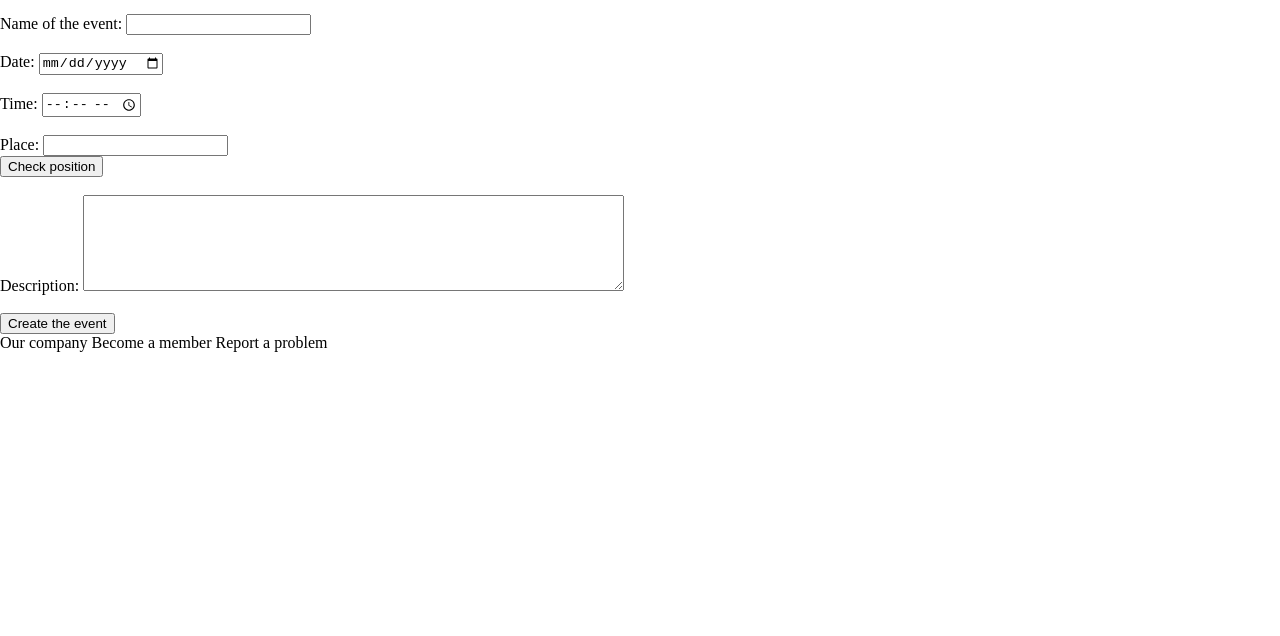
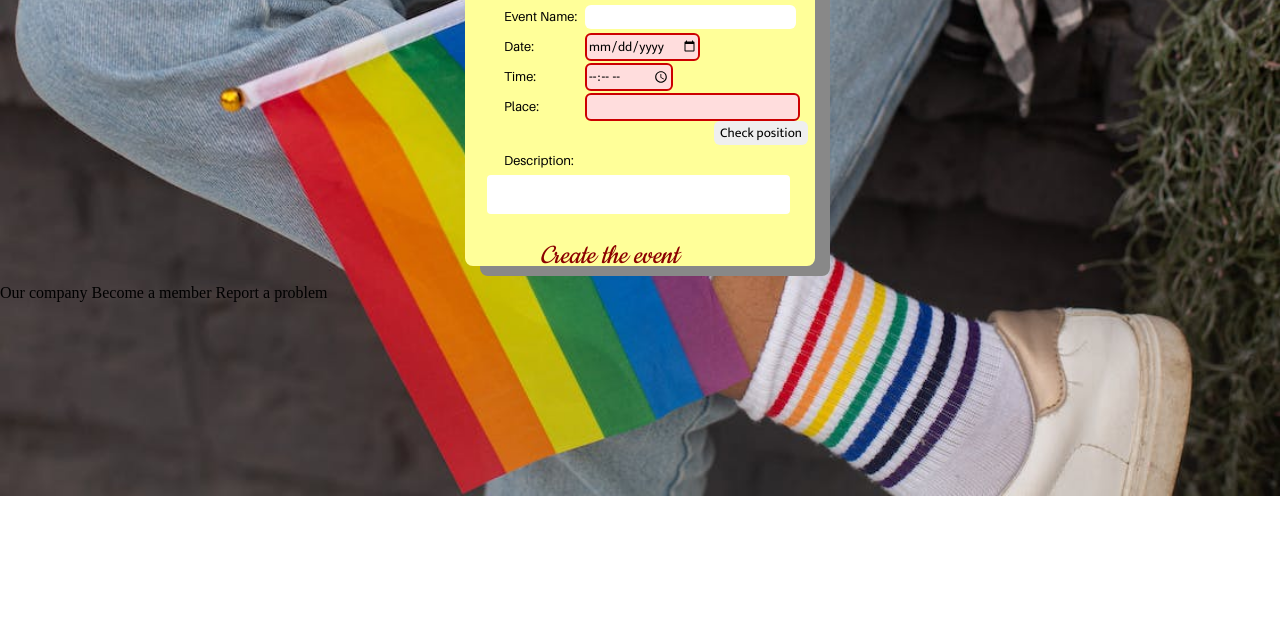
Before and after one commit to 01iverr/Queer-rar_webpage, a website: page public/view/html_pages/add_event.html in a window 1280 px wide. Shown: the part 164-800 px from the top of the page. Drawn offline with nearby package versions, Linux system fonts and the light colour scheme; files that its build step writes are made by us from their sources; no server answers.

Commit message:
Events/Password pages forgot password page bugs fixed (todo: fix the link that has the reset button) create event (completed for >450)

```diff
--- /dev/null
+++ b/public/view/css_code/add_event.css
@@ -0,0 +1,19 @@
+body {
+  background-image: url('../media/background_photos/events.png');
+  background-repeat: no-repeat;
+  background-position: center;
+  background-size: cover;
+}
+
+h1{
+  margin-top: -60px;
+}
+
+#firstlabel{
+  margin-top: -50px;
+}
+
+#checkpos{
+  margin-left: 240px;
+
+}
--- a/public/view/html_pages/add_event.html
+++ b/public/view/html_pages/add_event.html
@@ -4,6 +4,8 @@
     <meta charset="utf-8">
     <meta name="viewport" content="width=device-width, initial-scale=1.0">
     <link rel="stylesheet" href="../../view/css_code/main.css">
+    <link rel="stylesheet" href="../../view/css_code/forms.css">
+    <link rel="stylesheet" href="../../view/css_code/add_event.css">
     <link rel="icon" type="image/x-icon" href="../../view/media/header-footer/queerrar.ico">
     <title> Queer-rar Add Event </title>
     <script src="https://cdn.jsdelivr.net/npm/handlebars@latest/dist/handlebars.js"></script>
@@ -20,48 +22,43 @@
     <!-- ========================== Main ========================== -->
 
     <main id="index-page-components">
-        <h1> New Event? </h1>
-        <form action="/addEvent" method="POST" id="addEventForm">
+      <br><br>
+      <br><br>
+        <form action="/addEvent"  class="custom_forms" method="POST" id="addEventForm">
+            <h1> New Event? </h1>
             <input type="hidden" name="event_id">
             <input type="hidden" name="username">
             <input type="hidden" name="session_id">
             <input type="hidden" name="eLon">
             <input type="hidden" name="eLat">
+            <label for="event-name" id="firstlabel" class="custom_forms" >
+                Event Name:
+            </label>
+            <input type="text"class="custom_forms"  id="event-name" name="eName" placeholder="" required>
 
-            <label for="event-name">
-                Name of the event:
-            </label>
-            <input type="text" id="event-name" name="eName" placeholder="" required>
-            <br><br>
-
-            <label for="event-date">
+            <label for="event-date" class="custom_forms">
                 Date:
             </label>
-            <input type="date" id="event-date" name="eDate" required>
-            <br><br>
-
-            <label for="event-time">
+            <input type="date" class="custom_forms"  id="event-date" name="eDate" required>
+            <label for="event-time" class="custom_forms">
                 Time:
             </label>
-            <input type="time" id="event-time" name="eTime" required min="00:00" max="24:00">
-            <br><br>
-
-            <label for="event-place">
+            <input type="time" class="custom_forms"  id="event-time" name="eTime" required min="00:00" max="24:00">
+            <br >
+            <label for="event-place" class="custom_forms">
                 Place:
             </label>
-            <input type="text" id="event-place" name="ePlace" required>
+            <input type="text" class="custom_forms"  id="event-place" name="ePlace" required>
+
             <div id="map"></div>
-            <input type="button" value="Check position" onclick="checkMap()">
-            <br><br>
-
+            <input type="button" class="custom_forms"  class="buttonsressub" value="Check position" id="checkpos" onclick="checkMap()">
             <label for="event-desc">
                 Description:
             </label>
-            <textarea rows="6" cols="65" id="event-desc" placeholder="Enter your description" name="eDesc" required> </textarea>
-            <br><br>
-
-            <input id="submitEvent" type="submit" value="Create the event">
+            <textarea  class="custom_forms" rows="4" cols="40" id="event-desc" placeholder="Enter your description" name="eDesc" required> </textarea>
+            <input id="submitEvent" class="buttonsressub" type="submit" value="Create the event">
         </form>
+        <br>
     </main>
 
     <!-- ========================== FOOTER ========================== -->
```
Also changed, not shown: public/view/css_code/resetpass.css (+4 -4 lines), public/view/html_pages/reset_password.html (+20 -4 lines), public/view/media/background_photos/events.png (added).
